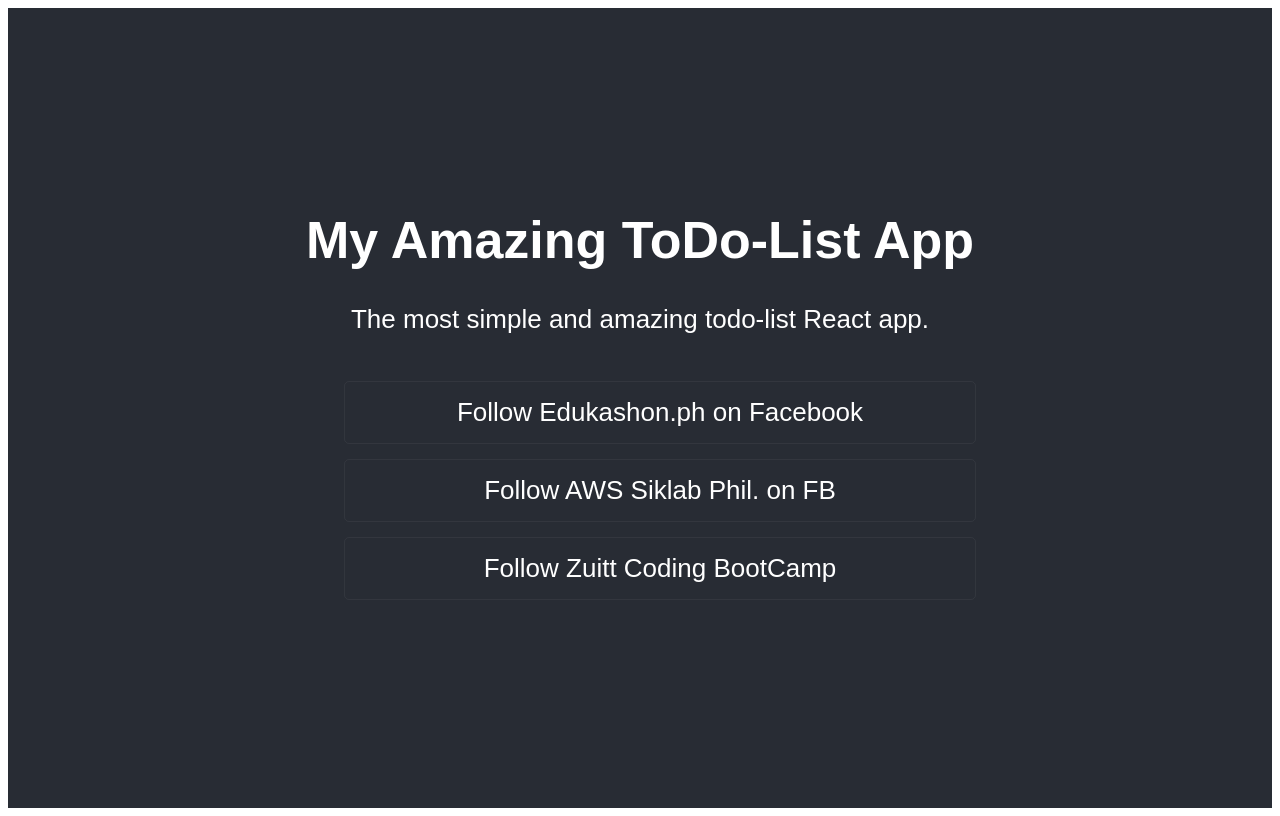
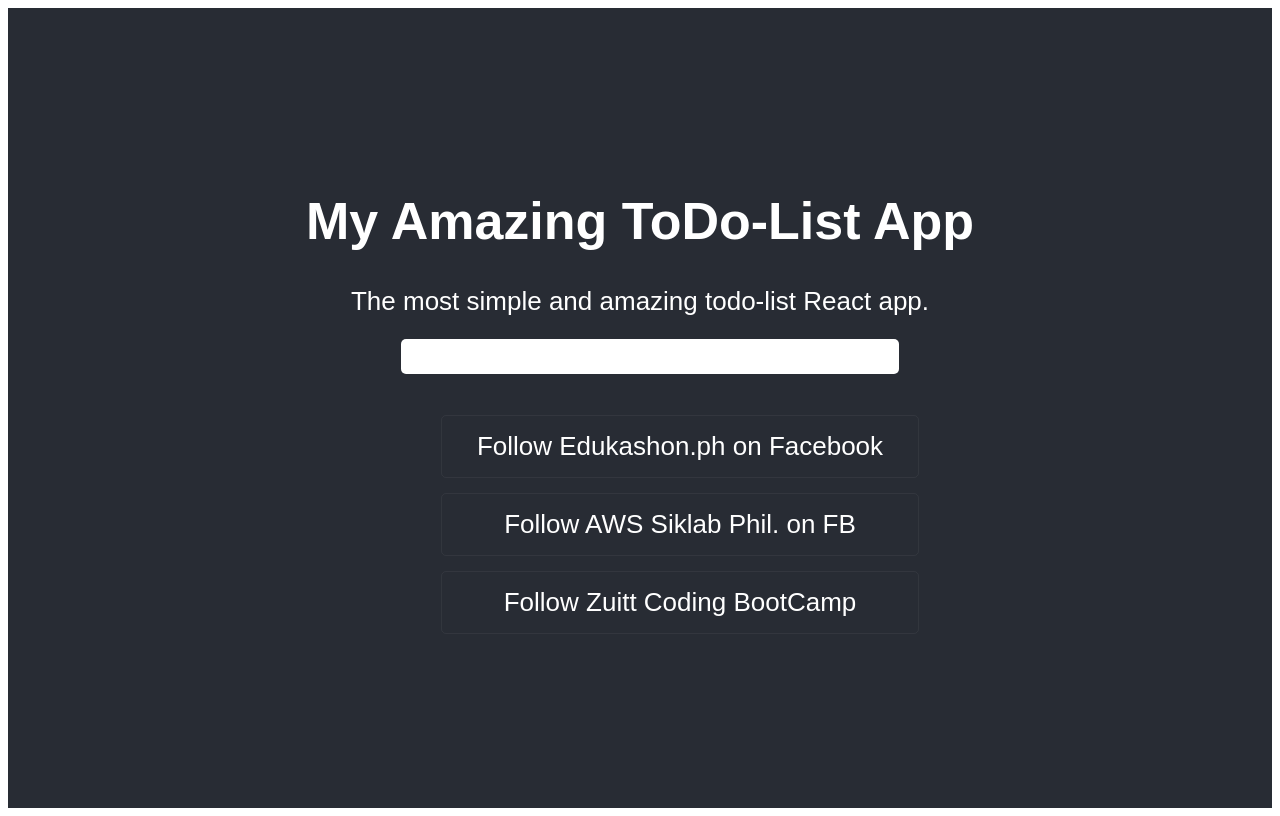
Before and after one commit to DyNgPinas/ToDo-List, a React app: page / in a window 1280 px wide. Built offline with nearby package versions, Linux system fonts and the light colour scheme; a web font is replaced by a local one.

Commit message:
Add an input box

```diff
--- a/src/index.css
+++ b/src/index.css
@@ -21,7 +21,7 @@
 
 ul {
   list-style: none;
-  width: 50%;
+  width: 100%;
 }
 
 .tasks-items {
@@ -30,3 +30,11 @@
   padding: 15px;
   border-radius: 5px;
 }
+
+.task-input {
+  width: 100%;
+  padding: 10px;
+  border-radius: 5px;
+  margin-bottom: 15px;
+  border: none;
+}
--- a/src/index.js
+++ b/src/index.js
@@ -18,12 +18,15 @@
 	]
 
 	return(
+		<div>
+			<input className="task-input" />
 			<ul>
 				{taskItemsList.map( (task, index) => {
 					console.log(task);
 					return <Task key={index} taskName={task} />
 				})}
 			</ul>
+		</div>
 		)
 }
 
```
